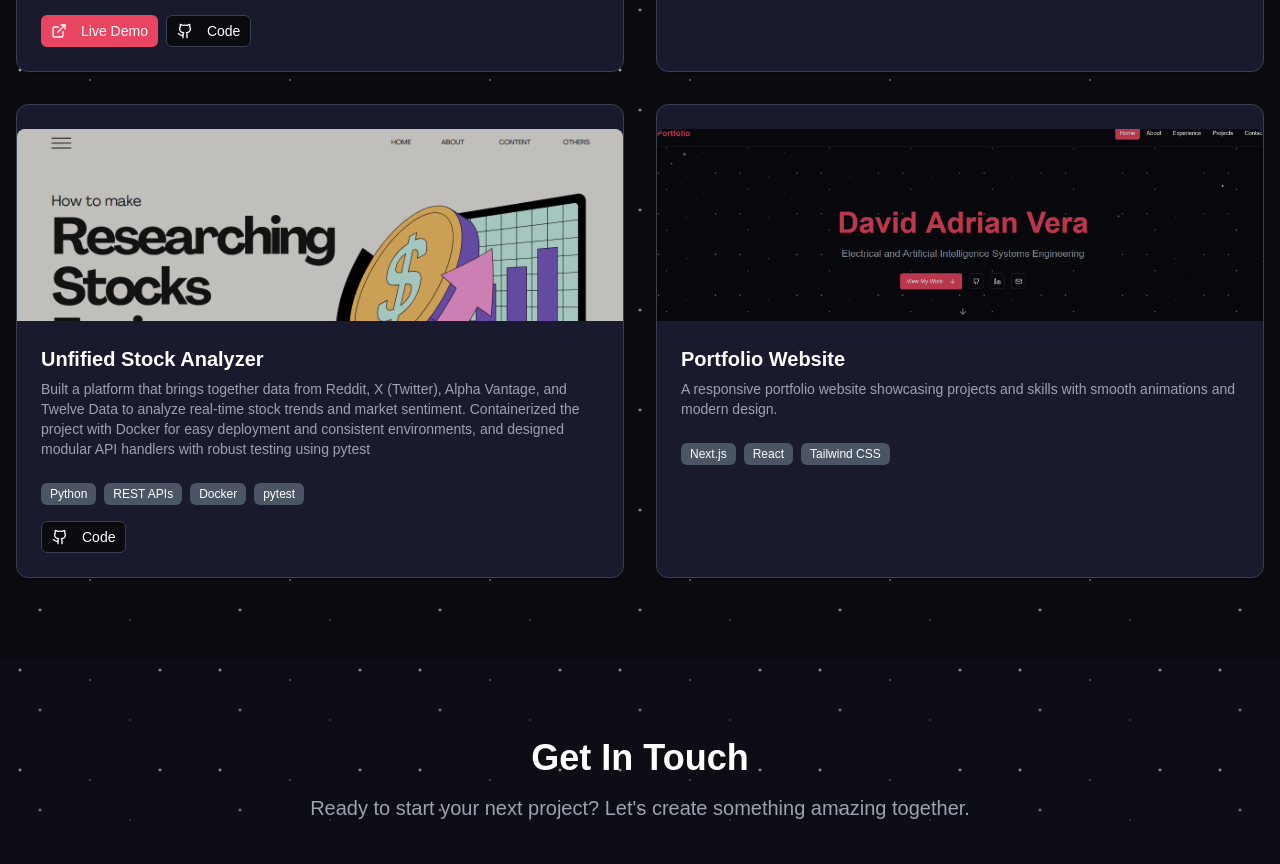
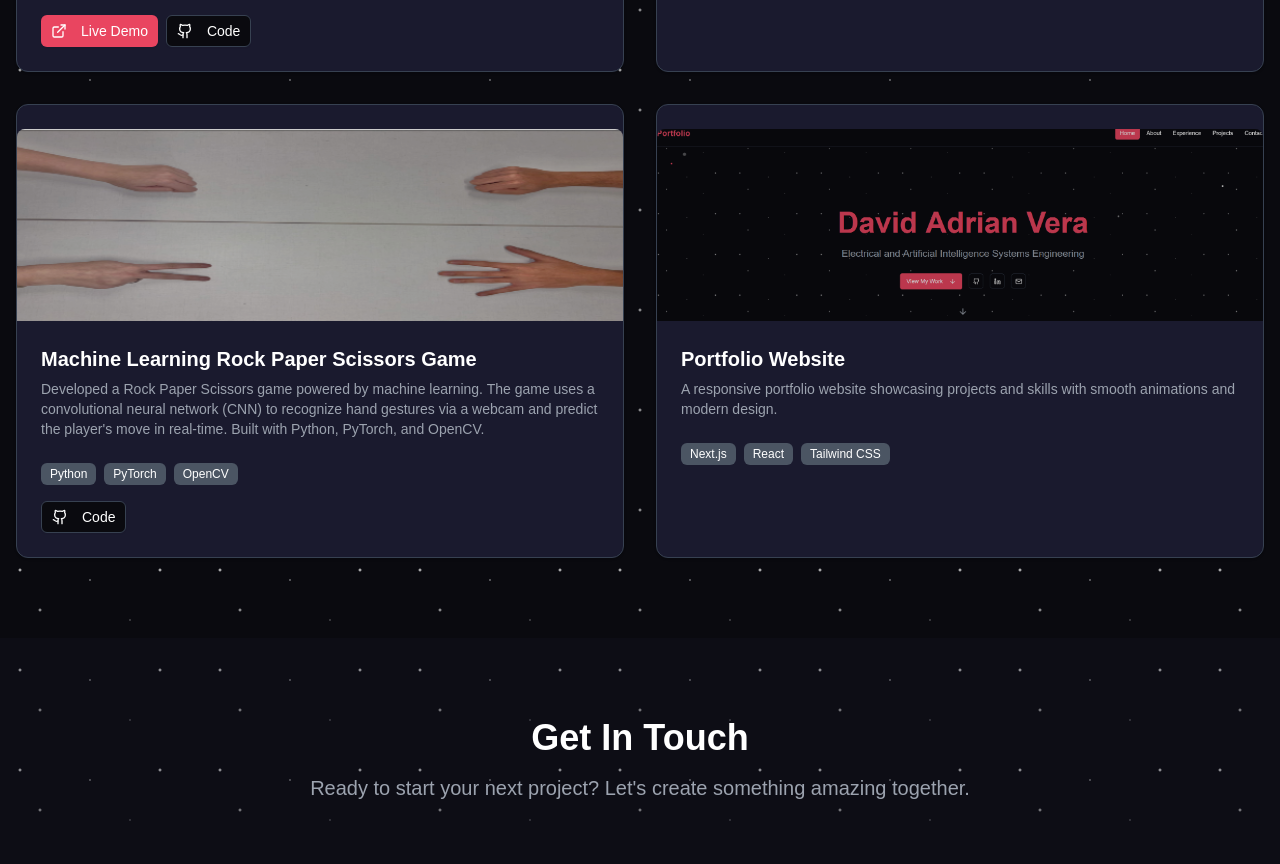
Before and after one commit to dvera14/my-app, a Next.js app: page / in a window 1280 px wide. Shown: the part 3260-4124 px from the top of the page. Built offline with nearby package versions, Linux system fonts and the light colour scheme.

Commit message:
added rps project

```diff
--- a/src/components/projects.tsx
+++ b/src/components/projects.tsx
@@ -28,17 +28,18 @@ export function Projects() {
       githubUrl: "#",
     },
     {
-      id:"FinancialApp",
-      title: "Unfified Stock Analyzer",
+      id: "ml-rps-game",
+      title: "Machine Learning Rock Paper Scissors Game",
       description:
-        "Built a platform that brings together data from Reddit, X (Twitter), Alpha Vantage, and Twelve Data to analyze real-time stock trends and market sentiment. Containerized the project with Docker for easy deployment and consistent environments, and designed modular API handlers with robust testing using pytest",
-      image: "/financialproj.png",
-      technologies: ["Python", "REST APIs", "Docker", "pytest"],
+        "Developed a Rock Paper Scissors game powered by machine learning. The game uses a convolutional neural network (CNN) to recognize hand gestures via a webcam and predict the player's move in real-time. Built with Python, PyTorch, and OpenCV.",
+      image: "/rps.png",
+      technologies: ["Python", "PyTorch", "OpenCV"],
       liveUrl: "",
-      githubUrl: "https://github.com/dvera14/Financial-News-Data-Showcase",
+      githubUrl: "https://github.com/dvera14/RPS-1",
     },
+
     {
-      id:"portfolio",
+      id: "portfolio",
       title: "Portfolio Website",
       description:
         "A responsive portfolio website showcasing projects and skills with smooth animations and modern design.",
```
Also changed, not shown: public/rps.png (added).
